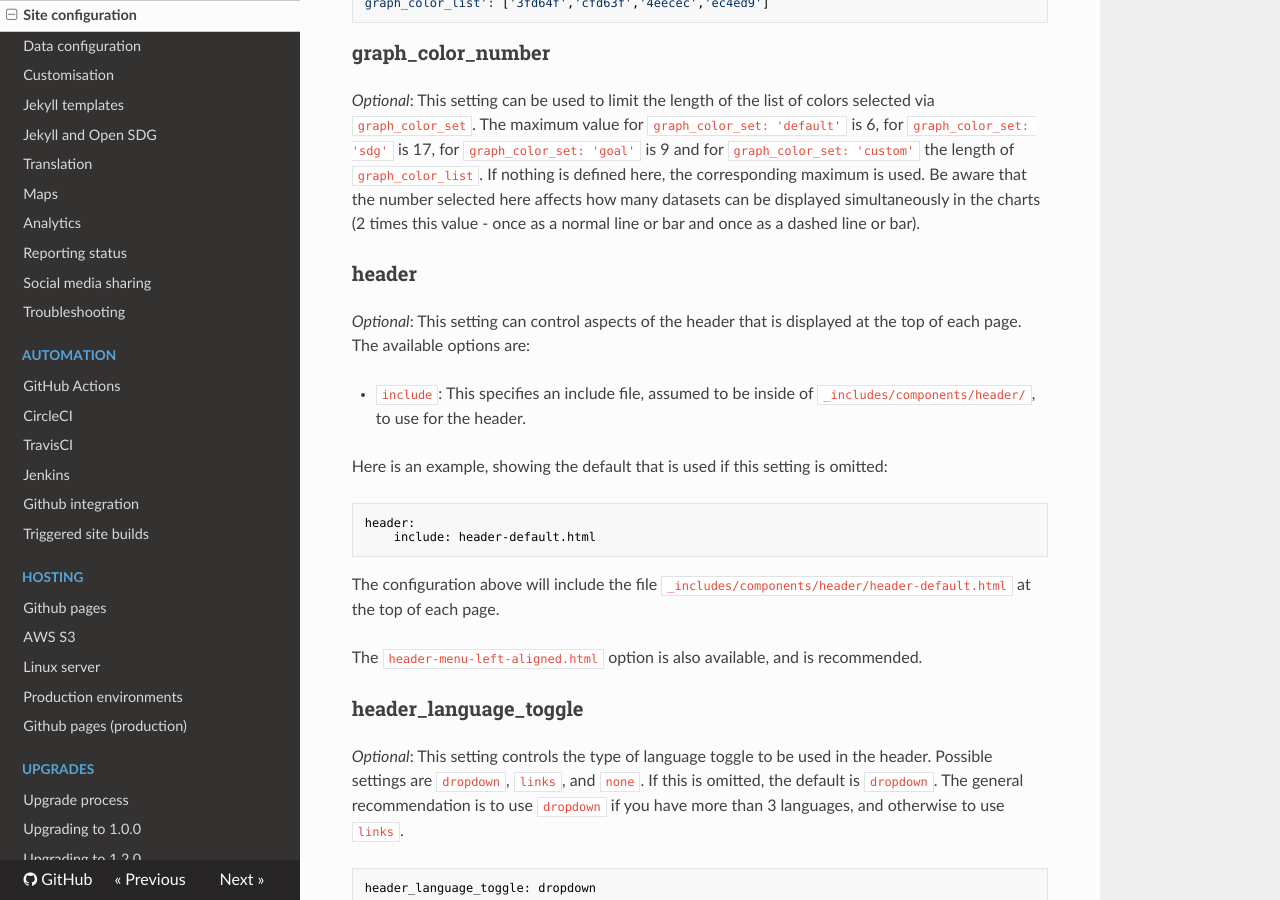
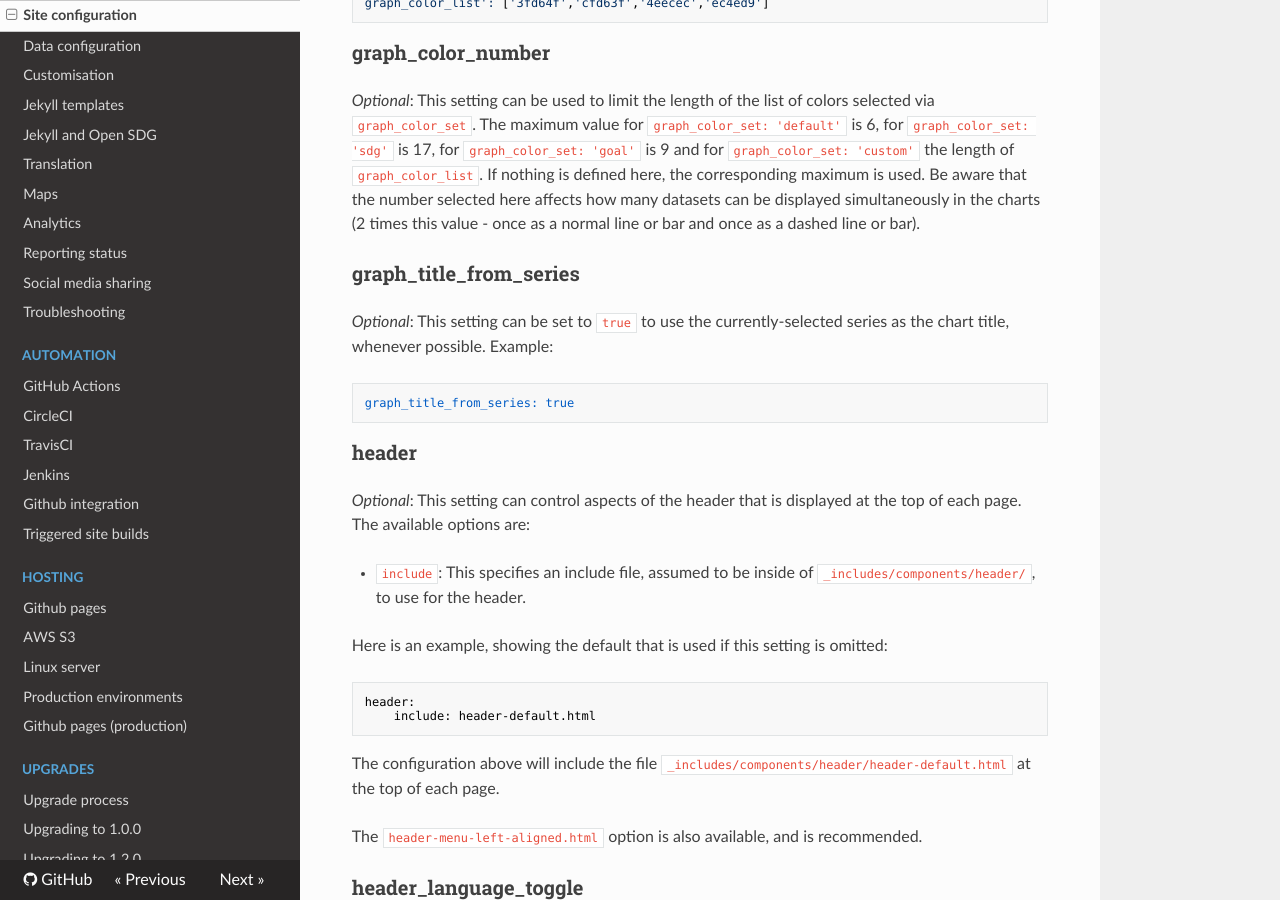
Before and after one commit to open-sdg/open-sdg, an MkDocs documentation site: the page built from docs/configuration.md, in a window 1280 px wide and 900 px high, scrolled down 10584 px. Built offline with MkDocs 1.6.1, drawn with Linux system fonts in a browser that asks for light colours; nearby versions of some CDN libraries; old or Windows-style settings are respelled for this version of MkDocs.

Commit message:
Docs and changelog

````diff
--- a/docs/configuration.md
+++ b/docs/configuration.md
@@ -448,6 +448,14 @@ graph_color_list': ['3fd64f','cfd63f','4eecec','ec4ed9']
 
 _Optional_: This setting can be used to limit the length of the list of colors selected via `graph_color_set`. The maximum value for `graph_color_set: 'default'` is 6, for `graph_color_set: 'sdg'` is 17, for `graph_color_set: 'goal'` is 9 and for `graph_color_set: 'custom'` the length of `graph_color_list`. If nothing is defined here, the corresponding maximum is used. Be aware that the number selected here affects how many datasets can be displayed simultaneously in the charts (2 times this value - once as a normal line or bar and once as a dashed line or bar).
 
+### graph_title_from_series
+
+_Optional_: This setting can be set to `true` to use the currently-selected series as the chart title, whenever possible. Example:
+
+```yaml
+graph_title_from_series: true
+```
+
 ### header
 
 _Optional_: This setting can control aspects of the header that is displayed at the top of each page. The available options are:
````
Also changed, not shown: docs/changelog.md (+1 -0 lines).
